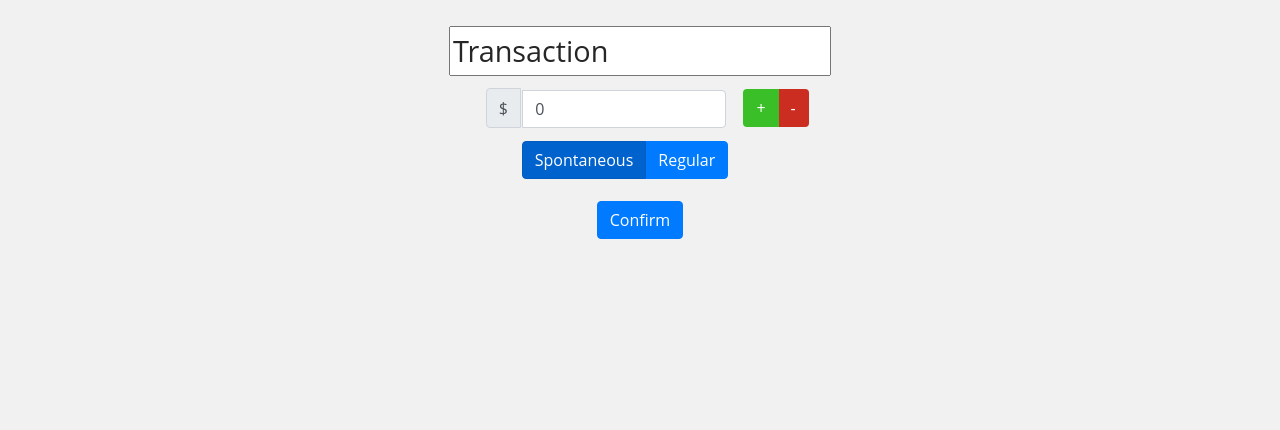
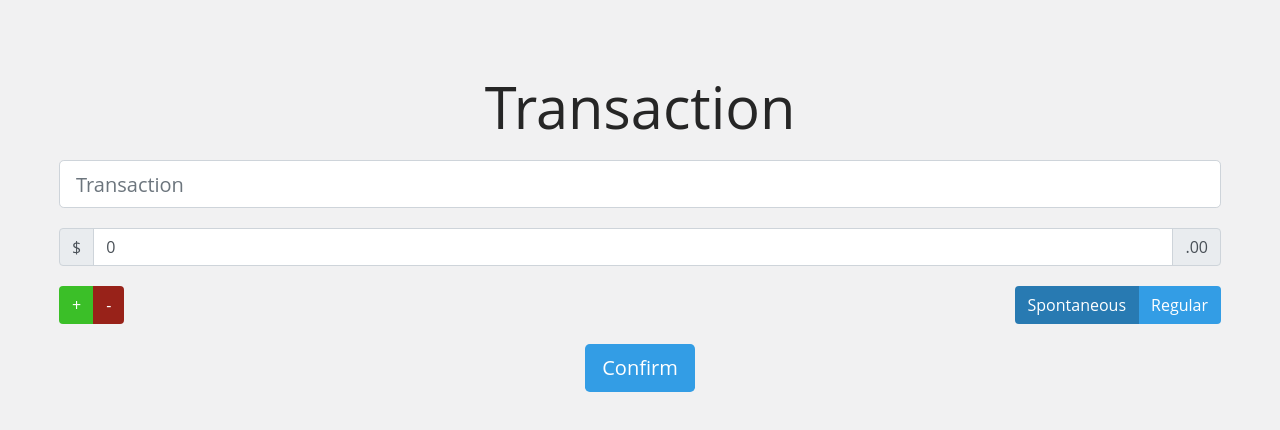
Before and after one commit to argentinoj/budg-it, a React (Create React App) app: page /t in a window 1280 px wide. Shown: the top 430 px of the page. Built offline with nearby package versions, Linux system fonts and the light colour scheme.

Commit message:
major UI overhaul, fixed radio buttons

```diff
--- a/src/components/Global.css
+++ b/src/components/Global.css
@@ -14,3 +14,20 @@
     font-family: 'Futura PT', 'Didact Gothic', 'Open Sans', sans-serif;
     color: #262626;
 }
+
+.page{
+    width: 90%;
+    text-align: center;
+    margin: 5% auto;
+}
+
+.Menu {
+    font-size: 400%;
+    text-align: left;
+    margin-right: 30px;
+    width: 6%;
+    color: #262626;
+}
+.Menu:Hover {
+    cursor: pointer;
+}
--- a/src/components/HomePage.css
+++ b/src/components/HomePage.css
@@ -1,27 +1,18 @@
-.Menu{
-    font-size: 500%;
-}.Menu:Hover{
-    cursor: pointer;
-}
-#mButton{
+#mButton {
     width: 30%;
 }
-.BackGround{
-    margin: 10%;
-    text-align: center
-}
-.Head{
+.Head {
     font-size: 500%;
     font-weight: 500;
 }
-.Value{
+.Value {
     font-size: 600%;
 }
-.Footer{
+.Footer {
     font-size: 500%;
     width: 10%;
     margin: auto;
 }
-.Footer:hover{
+.Footer:hover {
     cursor: pointer;
 }
--- a/src/components/HomePage.js
+++ b/src/components/HomePage.js
@@ -62,8 +62,8 @@ export class HomePage extends Component{
 
         //return function to render the components
         return(
-        <div className = "BackGround">
-            <span className = "Menu" onClick = {this.routeToManagement}>≡  </span>
+        <div className = "page">
+            <span className = "Menu" onClick = {this.routeToManagement}>≡</span>
             <span className = "Head">budge.
                 <span className="green">i</span>
                 <span className='red'>t</span>
--- a/src/components/TransactionPage.css
+++ b/src/components/TransactionPage.css
@@ -1,24 +1,18 @@
-#page {
-    padding: 1px;
-    /* width: 100%; */
-    text-align: center;
-    margin: 1%;
-}
 #header {
-    font-size: 200%;
-    margin: 1%;
+    font-size: 400%;
+    font-weight: 500;
 }
 
-#transaction {
-    margin: 1%;
-    white-space: nowrap;
-    overflow-x: auto;
+.transaction {
+    margin-left: auto;
+    margin-right: auto;
+    width: 100%;
     text-align: center;
-
 }
 
-.form-control {
-    margin: 1%;
+.transaction-item{
+    display: inline-block;
+    margin: 10px auto;
     width: 100%;
 }
 
@@ -27,11 +21,41 @@
     color: white;
 }
 
+.btn-green.active,
+.btn-green:active,
+.btn-green:hover {
+  color: white;
+  background-color: #28801b;
+}
+
 .btn-red {
     background-color: #cc2d21;
     color: white;
 }
+.btn-red.active,
+.btn-red:active,
+.btn-red:hover {
+  color: white;
+  background-color: #982219;
+}
 
-/* .regularity{
 
-} */
+.btn-blue {
+    background-color: #339de5;
+    color: white;
+}
+.btn-blue.active,
+.btn-blue:active,
+.btn-blue:hover {
+  color: white;
+  background-color: #287ab2;
+}
+
+
+#sign{
+    float: left;
+}
+
+#reg{
+    float: right;
+}
--- a/src/components/TransactionPage.js
+++ b/src/components/TransactionPage.js
@@ -16,6 +16,10 @@ export class TransactionPage extends Component {
             spontaneous: true,
             route_management: false,
             wallet: 0,
+            posState: "",
+            negState: "active",
+            spontState: "active",
+            regState: ""
         });
         //bind function for state setting
         this.updateWallet = this.updateWallet.bind(this);
@@ -28,34 +32,55 @@ export class TransactionPage extends Component {
 
     //updates the spendable amount from the homepage
     updateWallet(){
-        this.setState({wallet: ( (100-this.props.current_savings_percent)/100 * this.props.total_wallet_amount)})
+        this.setState({
+            wallet: ( (100-this.props.current_savings_percent)/100 * this.props.total_wallet_amount)
+        });
     }
 
     //FOR ALL BELOW FUNCTIONS
     //These functions get run every time you press a button to simply set member variables
     //No further commenting is needed
-    setPositive = () => {
-        this.setState({positive: true})
+
+    signChange = (e) => {
+        if(e.target.value == "positive"){
+            this.setState({
+                positive: true,
+                posState: "active",
+                negState: ""
+            });
+        }
+        else{
+            this.setState({
+                positive: false,
+                posState: "",
+                negState: "active"
+            });
+        }
     }
 
-    setNegative = () => {
-        this.setState({positive: false})
+    regularityChange = (e) =>{
+        if(e.target.value == "spontaneous"){
+            this.setState({
+                spontaneous: true,
+                spontState: "active",
+                regState: ""
+            });
+        }
+        else{
+            this.setState({
+                spontaneous: false,
+                spontState: "",
+                regState: "active"
+            });
+        }
     }
 
     setValue = (e) => {
-        this.setState({value: e.target.value})
+        this.setState({value: e.target.value});
     }
 
     setName = (e) => {
-        this.setState({name: e.target.value})
-    }
-
-    setSpontaneous = () => {
-        this.setState({spontaneous: true})
-    }
-
-    setRegular = () => {
-        this.setState({spontaneous: false})
+        this.setState({name: e.target.value});
     }
 
     //Send the transaction to the parent class
@@ -89,15 +114,28 @@ export class TransactionPage extends Component {
             return <Redirect push to="/mp" />;
         }
         return (
-            <div id="page">
+            <div className="page">
                 <div id="header">
+                    Transaction
+                </div>
+                <div className="form-group transaction">
+                    <div className="row form-row name">
+                        <div className="transaction-item">
+                        <span className="input-group input-group-lg">
                             {/* input for the transaction name */}
-                    <input onChange = {this.setName} type = "text" defaultValue="Transaction"></input>
+                            <input
+                                onChange = {this.setName}
+                                type = "text"
+                                className="form-control"
+                                placeholder = "Transaction"
+                                aria-label="Transaction Name"/>
+                        </span>
                         </div>
-                <div className="input-group row justify-content-md-center row" id="transaction">
-                    <form className="form-inline">
+                    </div>
 
-                        <span className="input-group col col-9" id="money">
+                    <div className="row form-row money">
+                        <div className="transaction-item">
+                            <span className="input-group">
                                 <span className="input-group-prepend">
                                     <span className="input-group-text">$</span>
                                 </span>
@@ -108,65 +146,62 @@ export class TransactionPage extends Component {
                                     aria-label="Amount (to the nearest dollar)"
                                     min="0"
                                     value={this.state.value}/>
+                                <span className="input-group-append">
+                                    <span className="input-group-text">.00</span>
                                 </span>
+                            </span>
+                        </div>
+                    </div>
+
+                    <div className="row form-row regularity">
+                        <div className="transaction-item">
                             {/* Input buttons for + and - signs */}
-                        <div className="btn-group btn-group-toggle" data-toggle="buttons">
-                            <button type='button'
-                                    className="btn btn-green active"
-                                    name="sign"
-                                    id="positive"
-                                    autoComplete="off"
+                            <span className="btn-group btn-group-toggle" id="sign" data-toggle="buttons">
+                                <button type='radio'
+                                    className={"btn btn-green " + this.state.posState}
+                                    value="positive"
                                     checked={this.state.positive}
-                                    onClick={this.setPositive}>
+                                    onClick={this.signChange}>
                                     +
                                 </button>
 
-                            <button type='button'
-                                className="btn btn-red"
-                                name="sign"
-                                id="negative"
-                                autoComplete="off"
+                                <button type='radio'
+                                    className={"btn btn-red " + this.state.negState}
+                                    value="negative"
                                     checked={!this.state.positive}
-                                onClick={this.setNegative}>
+                                    onClick={this.signChange}>
                                     -
                                 </button>
-                        </div>
-                    </form>
-                </div>
-
-                <div className="input-group row justify-content-md-center row" id="regularity">
-
-                    <form className="form-inline">
+                            </span>
                             {/* Input buttons for spontaneous vs regular */}
-                    <div className="btn-group btn-group-toggle" data-toggle="buttons">
-                            <button type='button'
-                                className="btn btn-primary active"
-                                name="regularity"
-                                id="spontaneous"
-                                autoComplete="off"
+                            <span className="btn-group btn-group-toggle" id="reg" data-toggle="buttons">
+                                <button type='radio'
+                                    className={"btn btn-blue " + this.state.spontState}
+                                    value="spontaneous"
                                     checked={this.state.spontaneous}
-                                onClick={this.setSpontaneous}>
+                                    onClick={this.regularityChange}>
                                     Spontaneous
                                 </button>
 
-                            <button type='button'
-                                className="btn btn-primary"
-                                name="regularity"
-                                id="regular"
-                                autoComplete="off"
+                                <button type='radio'
+                                    className={"btn btn-blue " + this.state.regState}
+                                    value="regular"
                                     checked={!this.state.spontaneous}
-                                onClick={this.setRegular}>
+                                    onClick={this.regularityChange}>
                                     Regular
                                 </button>
+                            </span>
                         </div>
-                    </form>
                     </div>
 
-                <br/>
-
-                <button type="button" className="btn btn-primary" onClick = {this.routeManagement}>
+                    <div className="row form-row confirm">
+                        <div className="transaction-item">
+                            <button type="button" className="btn btn-blue btn-lg" onClick = {this.routeManagement}>
                                 Confirm
                             </button>
+                        </div>
+                    </div>
+                </div>
             </div>
         );
     }
```
Also changed, not shown: src/components/ManagementPage.css (+49 -17 lines), src/components/ManagementPage.js (+20 -10 lines). Lines whose indentation alone changed are shown as unchanged.
